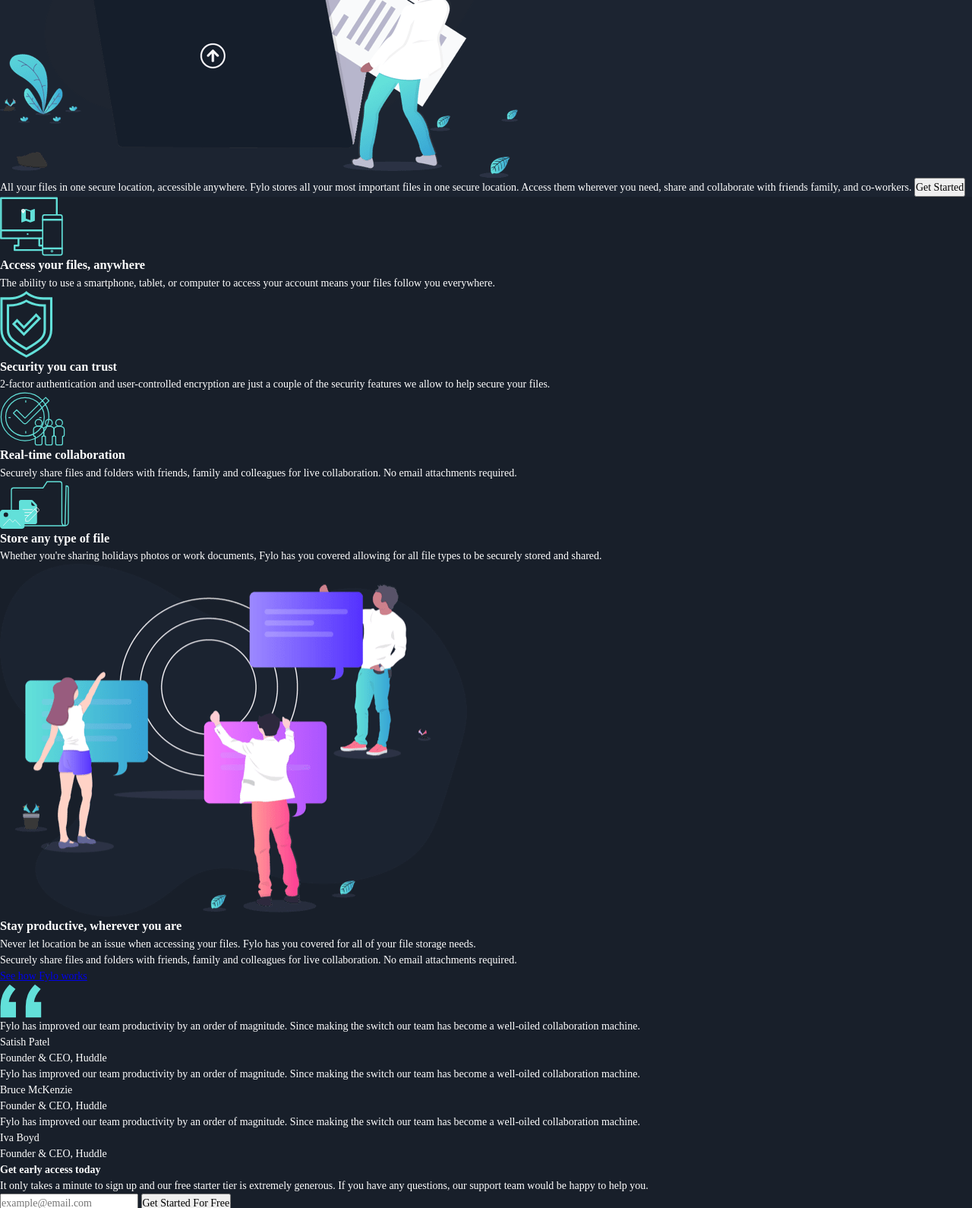
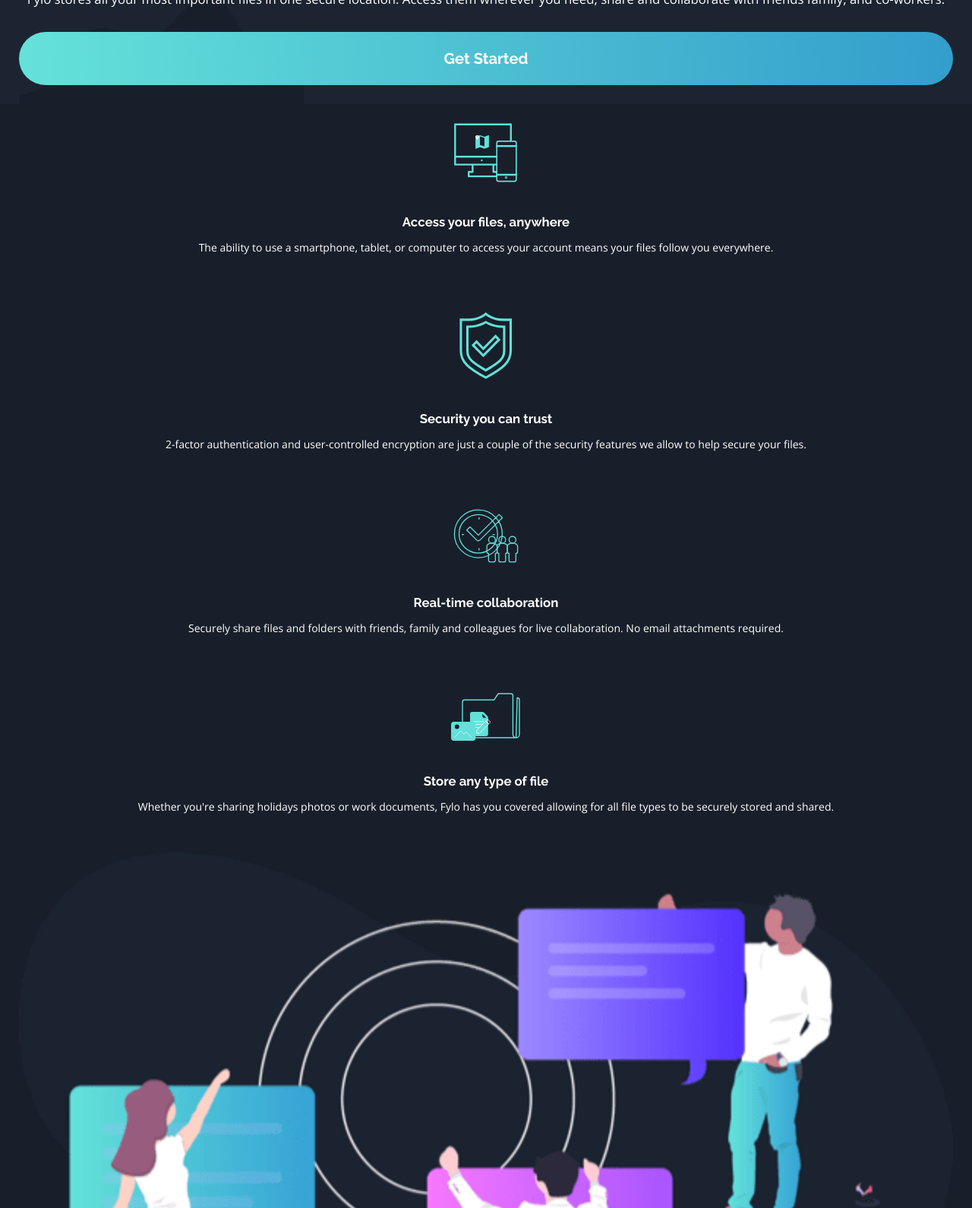
Before and after one commit to jordanowens1125/fm.io, a plain HTML site: page fylo-dark-theme-landing-page-master/index.html in a window 1280 px wide. Shown: the part 772-2362 px from the top of the page at 76% size. Drawn offline with nearby package versions, Linux system fonts and the light colour scheme.

Commit message:
basic styling for mobile

```diff
--- a/fylo-dark-theme-landing-page-master/index.html
+++ b/fylo-dark-theme-landing-page-master/index.html
@@ -11,8 +11,14 @@
       sizes="32x32"
       href="./images/favicon-32x32.png"
     />
-    <link rel="stylesheet" href="reset.css">
+    <link rel="stylesheet" href="reset.css" />
     <link rel="stylesheet" href="style.css" />
+    <link rel="preconnect" href="https://fonts.googleapis.com" />
+    <link rel="preconnect" href="https://fonts.gstatic.com" crossorigin />
+    <link
+      href="https://fonts.googleapis.com/css2?family=Open+Sans:wght@400;700&family=Raleway:wght@400;700&display=swap"
+      rel="stylesheet"
+    />
     <title>
       Frontend Mentor | Fylo landing page with dark theme and features grid
     </title>
@@ -30,19 +36,30 @@
   </head>
   <body>
     <header>
-      <img src="./images/logo.svg" alt="" />
-      <nav>Features Team Sign In</nav>
+      <img src="./images/logo.svg" alt="" class="logo"/>
+      <nav>
+        <a href="">Features</a>
+        <a href="">Team</a>
+        <a href="#">Sign In</a>
+      </nav>
     </header>
 
     <section class="hero">
-      <picture>
-        <img src="./images/bg-curvy-desktop.svg" alt="" />
+      <div class="content">
+        <img src="./images/illustration-intro.png" alt="" />
+        <h1>All your files in one secure location, accessible anywhere.</h1>
+        <p>
+          Fylo stores all your most important files in one secure location.
+          Access them wherever you need, share and collaborate with friends
+          family, and co-workers.
+        </p>
+
+        <button>Get Started</button>
+      </div>
+
+      <picture aria-hidden="true" class="curve">
+        <img src="./images/bg-curvy-mobile.svg" alt="" />
       </picture>
-      <img src="./images/illustration-intro.png" alt="">
-      All your files in one secure location, accessible anywhere. Fylo stores
-      all your most important files in one secure location. Access them wherever
-      you need, share and collaborate with friends family, and co-workers.
-      <button>Get Started</button>
     </section>
 
     <section class="features">
@@ -80,7 +97,7 @@
       </div>
     </section>
 
-    <section>
+    <section class="productive">
       <img src="./images/illustration-stay-productive.png" alt="" />
       <h3>Stay productive, wherever you are</h3>
       <p>
@@ -91,7 +108,7 @@
         Securely share files and folders with friends, family and colleagues for
         live collaboration. No email attachments required.
       </p>
-      <a href="#">See how Fylo works</a>
+      <a href="#" class="cta-link"> See how Fylo works <img src="./images/icon-arrow.svg" alt=""></a>
     </section>
 
     <section class="testimonials">
@@ -143,7 +160,7 @@
     </section>
 
     <footer>
-      <img src="./images/logo.svg" alt="" />
+      <img src="./images/logo.svg" alt="" class="logo"/>
       <div class="contact">
         <div>
           <img src="./images/icon-location.svg" alt="" />
@@ -165,9 +182,7 @@
       <div class="links">
         <img src="./images/" alt="" />
       </div>
-    </footer>
 
-    <footer>
       <p class="attribution">
         Challenge by
         <a href="https://www.frontendmentor.io?ref=challenge" target="_blank"
--- a/fylo-dark-theme-landing-page-master/style.css
+++ b/fylo-dark-theme-landing-page-master/style.css
@@ -1,3 +1,5 @@
+@import url("https://fonts.googleapis.com/css2?family=Open+Sans:wght@400;700&family=Raleway:wght@400;700&display=swap");
+
 :root {
   --primary-bg: hsl(218, 28%, 13%);
   --text-color: hsl(0, 0%, 100%);
@@ -8,6 +10,9 @@
   --blue: hsl(198, 60%, 50%);
   --body-font: "Open Sans", sans-serif;
   --primary-font: "Raleway", sans-serif;
+  --body-font-size: 14px;
+  --section-padding: 25px;
+  --primary-font-size: 1.2em
 }
 
 * {
@@ -21,12 +26,165 @@ body {
   font-size: 14px;
   height: 100%;
   width: 100%;
+  font-family: var(--body-font);
+  font-size: var(--body-font-size);
+  text-align: center;
 }
 
-.hero {
+h1,
+h2,
+h3,
+h4,
+h5.h6,
+button,
+header {
+  font-family: var(--primary-font);
+  font-size: var(--primary-font-size);
+}
+
+button {
+  background: linear-gradient(to right, var(--cyan), var(--blue));
+  border: none;
+  width: 100%;
+  padding: 20px;
+  border-radius: 50px;
+  color: inherit;
+  font-weight: bold;
+  font-size: var();
+}
+
+input {
+  width: 100%;
+  padding: 20px;
+  border-radius: 50px;
+  border: none;
+}
+
+header,
+section,
+footer {
+  padding: var(--section-padding);
+}
+
+section,
+.contact,
+footer {
+  display: flex;
+  flex-direction: column;
+  gap: 20px;
+}
+
+a {
+  text-decoration: none;
+  color: inherit;
+}
+
+.hero,
+header {
   background-color: var(--secondary-bg);
 }
 
+/* Header */
+header {
+  display: flex;
+  justify-content: space-between;
+  align-items: center;
+}
+/* End of header */
+
+/* Hero */
+.hero {
+  position: relative;
+}
+.hero .content {
+  z-index: 999;
+  position: relative;
+  display: flex;
+  flex-direction: column;
+  align-items: center;
+  justify-content: center;
+  gap: 30px;
+  font-size: var(--primary-font-size);
+}
+
+.curve {
+  position: absolute;
+  bottom: 0;
+  z-index: 0;
+}
+/* End of Hero */
+
+/* Features */
+.features {
+  display: flex;
+  flex-direction: column;
+  align-items: center;
+  justify-content: center;
+  gap: 75px;
+}
+
+.feature {
+  display: flex;
+  flex-direction: column;
+  align-items: center;
+  justify-content: center;
+  gap: 10px;
+}
+
+.feature img {
+  margin-bottom: 30px;
+}
+/* Features */
+
+/* productive */
+.productive {
+  text-align: left;
+  display: flex;
+  flex-direction: column;
+  justify-content: center;
+  gap: 20px;
+}
+
+/* testimonials */
+.testimonials {
+  display: flex;
+  flex-direction: column;
+  align-items: center;
+  justify-content: center;
+  text-align: left;
+  gap: 25px;
+}
+
+.testimony {
+  display: flex;
+  flex-direction: column;
+  background-color: var(--secondary-bg);
+  padding: 20px;
+  border-radius: 5px;
+}
+
+/* testimonials */
+
 footer {
   background-color: var(--footer-bg);
+  text-align: left;
+  align-items: baseline;
 }
+
+.cta-link{
+  color: var(--cyan);
+  border-bottom: 1px solid var(--cyan);
+  display: flex;
+  gap: 10px;
+  width: fit-content;
+  padding-bottom: 5px;
+}
+
+.cta-link img{
+  aspect-ratio: 1;
+  width: 24px;
+}
+
+.logo{
+  width: 200px;
+}
```
